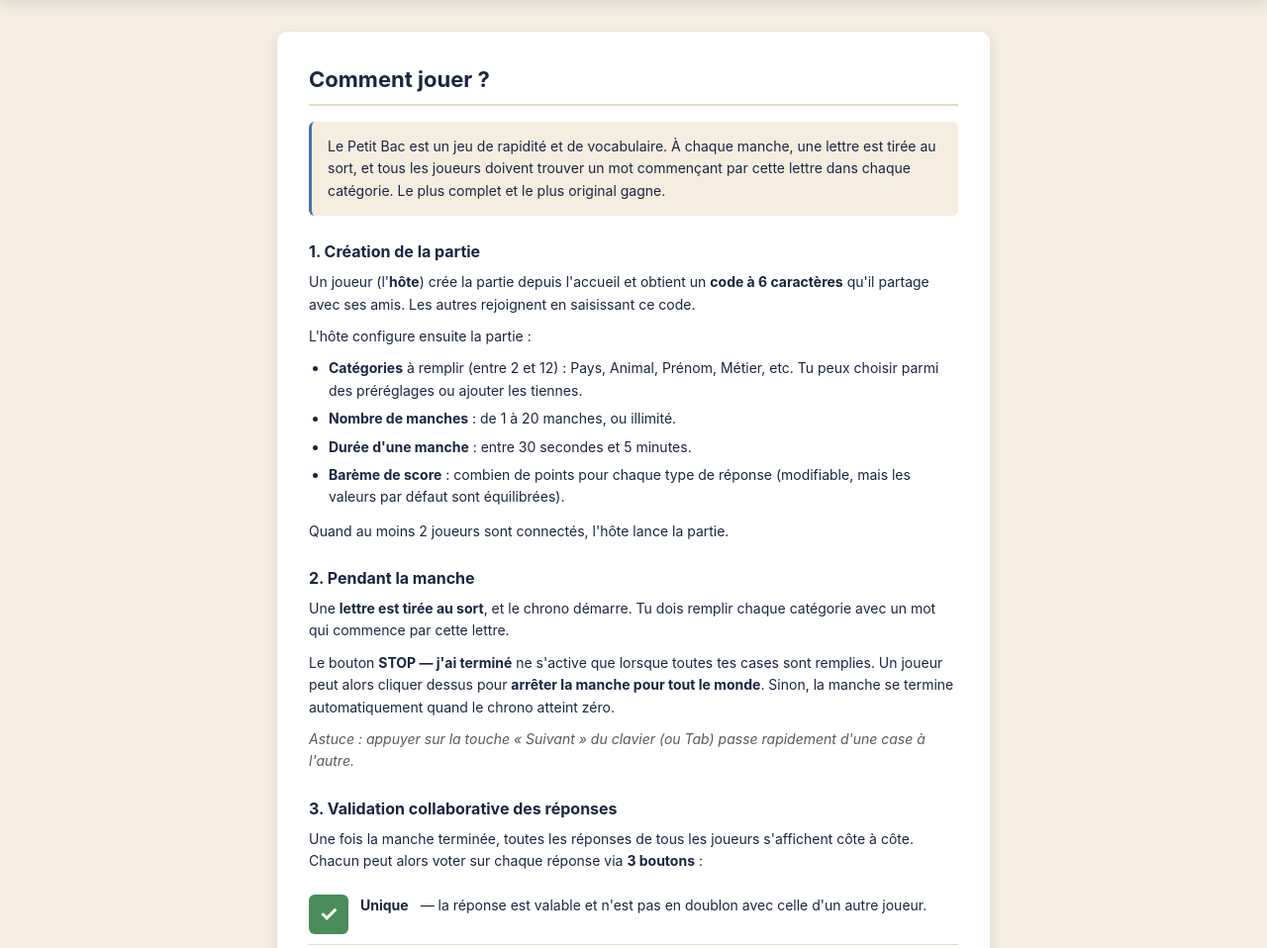
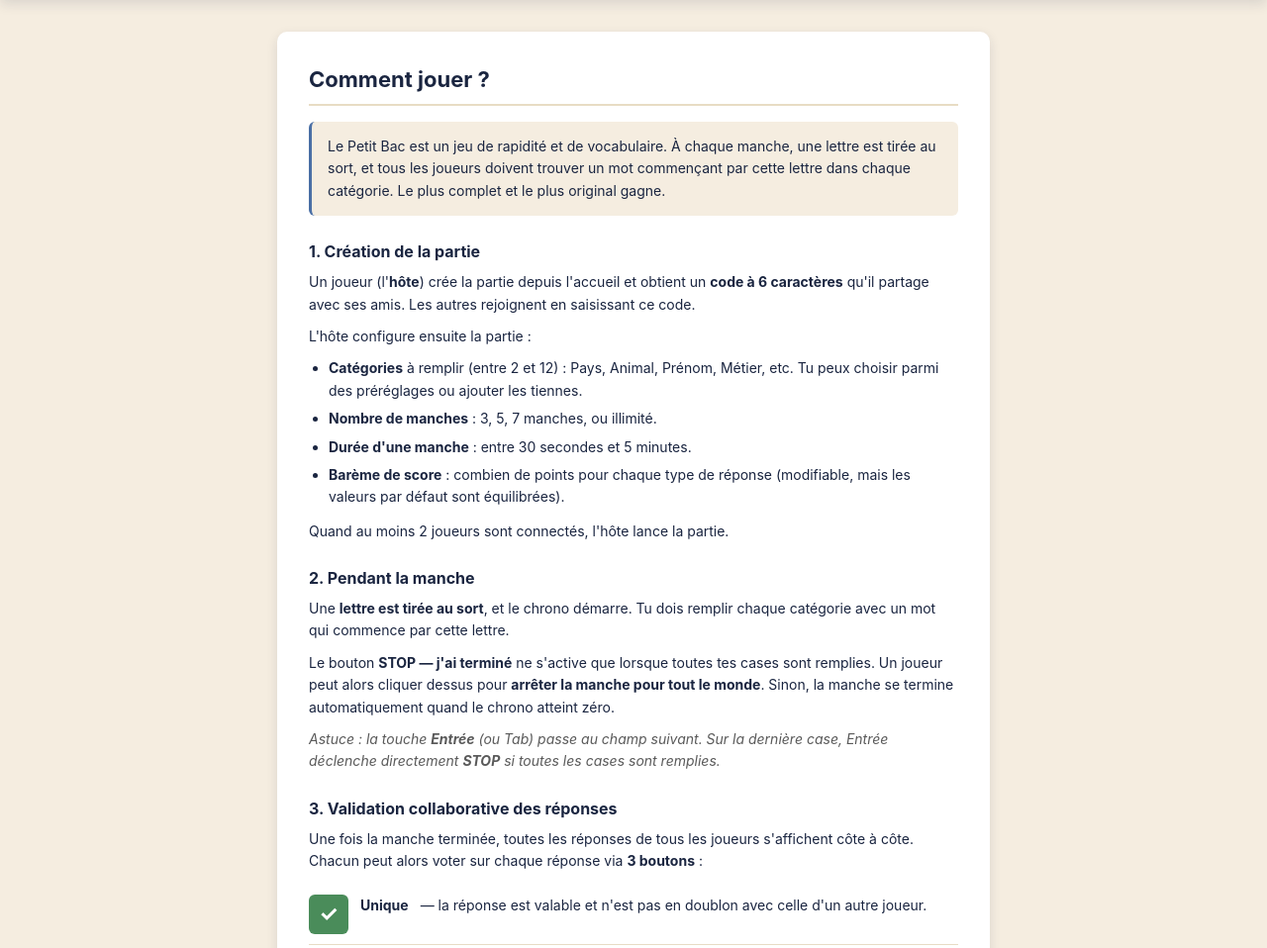
Before and after one commit to profdetweener/petitbac, a plain HTML site: page frontend/regles.html in a window 1280 px wide. Shown: the part 69-1027 px from the top of the page at 99% size. Drawn offline with Linux system fonts and the light colour scheme.

```diff
--- a/frontend/regles.html
+++ b/frontend/regles.html
@@ -36,7 +36,7 @@
         </p>
         <ul>
           <li><strong>Catégories</strong> à remplir (entre 2 et 12) : Pays, Animal, Prénom, Métier, etc. Tu peux choisir parmi des préréglages ou ajouter les tiennes.</li>
-          <li><strong>Nombre de manches</strong> : de 1 à 20 manches, ou illimité.</li>
+          <li><strong>Nombre de manches</strong> : 3, 5, 7 manches, ou illimité.</li>
           <li><strong>Durée d'une manche</strong> : entre 30 secondes et 5 minutes.</li>
           <li><strong>Barème de score</strong> : combien de points pour chaque type de réponse (modifiable, mais les valeurs par défaut sont équilibrées).</li>
         </ul>
@@ -59,8 +59,9 @@
           la manche se termine automatiquement quand le chrono atteint zéro.
         </p>
         <p class="legal-note">
-          Astuce : appuyer sur la touche « Suivant » du clavier (ou Tab) passe
-          rapidement d'une case à l'autre.
+          Astuce : la touche <strong>Entrée</strong> (ou Tab) passe au champ
+          suivant. Sur la dernière case, Entrée déclenche directement
+          <strong>STOP</strong> si toutes les cases sont remplies.
         </p>
       </section>
 
```
